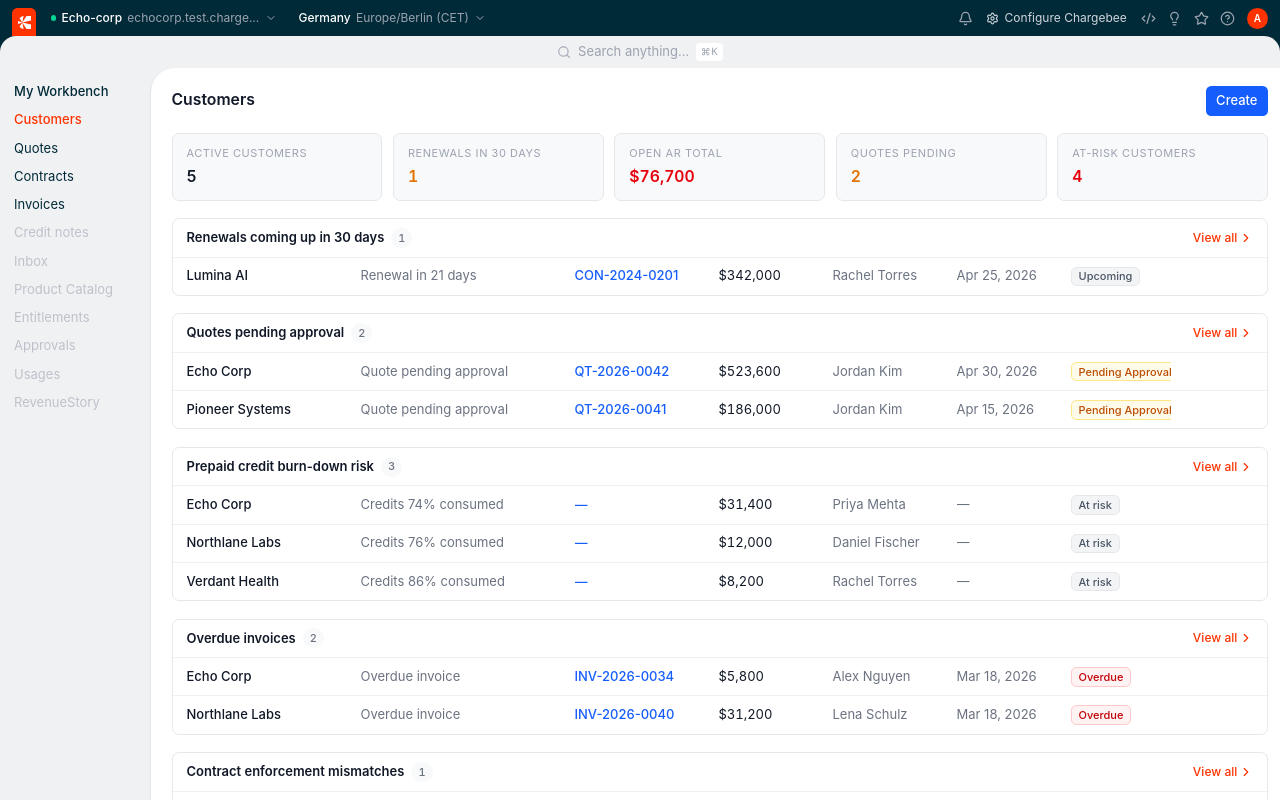
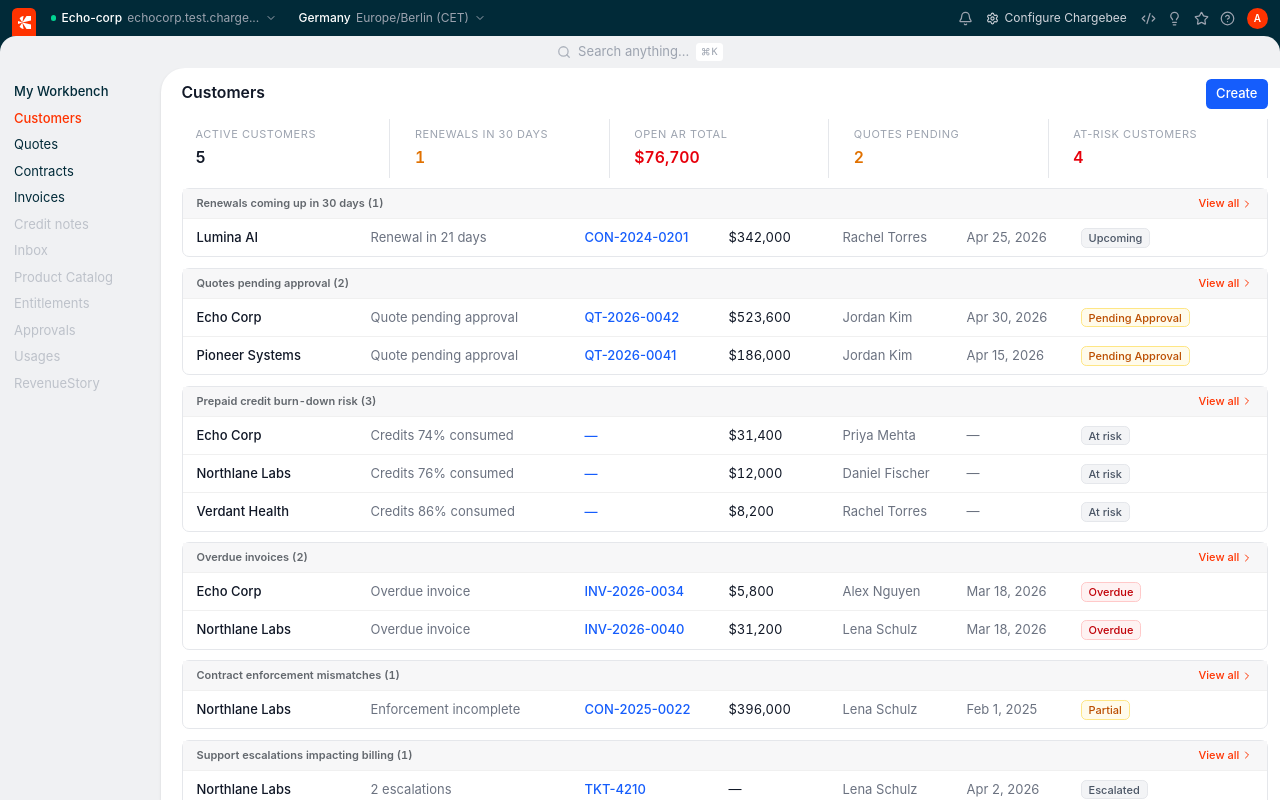
Before and after one commit to cb-vicky/cb-apex-slg, a React (Vite) app: page /customers in a window 1280 px wide. Built offline with nearby package versions, Linux system fonts and the light colour scheme; the HTML template or start-up script is replaced by a standard one.

Commit message:
stable verion v1, post this making changes to features

```diff
--- a/src/components/index-page/GroupedRow.tsx
+++ b/src/components/index-page/GroupedRow.tsx
@@ -23,7 +23,7 @@
 
 export function RowCell({ children, className, width }: { children: ReactNode; className?: string; width?: string }) {
   return (
-    <span className={cn("truncate", className)} style={width ? { width, minWidth: width, maxWidth: width } : undefined}>
+    <span className={cn("min-w-0 overflow-visible whitespace-nowrap", className)} style={width ? { width, minWidth: width, maxWidth: width } : undefined}>
       {children}
     </span>
   );
--- a/src/components/index-page/GroupedSection.tsx
+++ b/src/components/index-page/GroupedSection.tsx
@@ -16,19 +16,20 @@
 
   return (
     <div className="rounded-lg border border-border-default bg-white">
-      <div className="flex items-center justify-between border-b border-border-subtle px-4 py-2.5">
-        <div className="flex items-center gap-2">
-          <h3 className="text-[13px] font-semibold text-text-primary">{title}</h3>
-          <span className="rounded-full bg-surface-muted px-2 py-0.5 text-[11px] font-medium text-text-secondary tabular-nums">
-            {count}
-          </span>
-        </div>
+      <div
+        className="flex h-[30px] shrink-0 items-center justify-between border-b border-border-subtle px-4"
+        style={{ backgroundColor: "#F7F7F8" }}
+      >
+        <h3 className="text-[11px] font-semibold leading-none text-[#62676D] tabular-nums">
+          {title} ({count})
+        </h3>
         <button
+          type="button"
           onClick={() => navigate(viewAllPath)}
-          className="inline-flex items-center gap-0.5 text-[12px] font-medium text-cb-orange transition-colors hover:text-cb-orange/80"
+          className="inline-flex items-center gap-0.5 text-[11px] font-medium leading-none text-cb-orange transition-colors hover:text-cb-orange/80"
         >
           View all
-          <ChevronRight size={14} />
+          <ChevronRight size={12} strokeWidth={2} />
         </button>
       </div>
       <div className="divide-y divide-border-subtle">{children}</div>
--- a/src/components/index-page/ListTable.tsx
+++ b/src/components/index-page/ListTable.tsx
@@ -16,11 +16,11 @@
 export function ListTable({ columns, children }: Props) {
   return (
     <div className="rounded-lg border border-border-default bg-white">
-      <div className="flex items-center gap-4 border-b border-border-subtle bg-surface-muted px-4 py-2">
+      <div className="flex h-[30px] shrink-0 items-center gap-4 border-b border-border-subtle bg-surface-muted px-4">
         {columns.map((col) => (
           <span
             key={col.key}
-            className={cn("text-[11px] font-semibold uppercase tracking-wider text-text-muted truncate", col.className)}
+            className={cn("truncate text-[11px] font-semibold uppercase leading-none tracking-wider text-text-muted", col.className)}
             style={col.width ? { width: col.width, minWidth: col.width, maxWidth: col.width } : { flex: 1 }}
           >
             {col.label}
@@ -46,7 +46,7 @@
 export function ListCell({ children, className, width }: { children: ReactNode; className?: string; width?: string }) {
   return (
     <span
-      className={cn("truncate text-[13px]", className)}
+      className={cn("min-w-0 overflow-visible whitespace-nowrap text-[13px]", className)}
       style={width ? { width, minWidth: width, maxWidth: width } : { flex: 1 }}
     >
       {children}
--- a/src/components/index-page/MetricStrip.tsx
+++ b/src/components/index-page/MetricStrip.tsx
@@ -17,7 +17,7 @@
       {metrics.map((m) => (
         <div
           key={m.label}
-          className="flex flex-1 flex-col gap-1 rounded-lg border border-border-default bg-surface-muted px-4 py-3"
+          className="flex flex-1 flex-col gap-1 border-r border-border-default bg-white px-4 py-2"
         >
           <span className="text-[11px] uppercase tracking-wider text-text-muted">{m.label}</span>
           <span className={`text-lg font-semibold tabular-nums ${variantClasses[m.variant ?? "default"]}`}>
--- a/src/components/layout/Sidebar.tsx
+++ b/src/components/layout/Sidebar.tsx
@@ -37,8 +37,8 @@
   const workbenchActive = location.pathname === "/" || location.pathname === "/workbench";
 
   return (
-    <aside className="flex w-[140px] shrink-0 flex-col bg-[#F0F1F3] pt-3">
-      <nav className="flex flex-1 flex-col gap-0.5 px-2">
+    <aside className="flex w-[150px] shrink-0 flex-col bg-[#F0F1F3] pt-3">
+      <nav className="flex flex-1 flex-col gap-0 px-2">
         <button
           onClick={() => navigate("/")}
           className={cn(
--- a/src/pages/ContractsIndex.tsx
+++ b/src/pages/ContractsIndex.tsx
@@ -124,7 +124,7 @@
     const filtered = contracts.filter((c) => rows.some((r) => r.contractId === c.id));
     return (
       <div className="flex h-full w-full flex-col overflow-auto">
-        <div className="flex flex-col gap-5 px-6 py-5">
+        <div className="flex flex-col gap-3 px-6 pt-3 pb-5">
           <PageHeader
             title="Contracts"
             backLabel="Back to overview"
@@ -157,7 +157,7 @@
 
   return (
     <div className="flex h-full w-full flex-col overflow-auto">
-      <div className="flex flex-col gap-5 px-6 py-5">
+      <div className="flex flex-col gap-3 px-6 pt-3 pb-5">
         <PageHeader title="Contracts" createLabel="Upload" />
         <MetricStrip metrics={metrics} />
         {groupMeta.map((gm) => {
--- a/src/pages/CustomersIndex.tsx
+++ b/src/pages/CustomersIndex.tsx
@@ -178,7 +178,7 @@
     const rows = groups[groupFilter] ?? [];
     return (
       <div className="flex h-full w-full flex-col overflow-auto">
-        <div className="flex flex-col gap-5 py-5 pl-6 pr-[12px]">
+        <div className="flex flex-col gap-3 pt-3 pb-5 pl-6 pr-[12px]">
           <PageHeader
             title="Customers"
             backLabel="Back to overview"
@@ -216,7 +216,7 @@
   // Grouped landing
   return (
     <div className="flex h-full w-full flex-col overflow-auto">
-      <div className="flex flex-col gap-5 py-5 pl-6 pr-[12px]">
+      <div className="flex flex-col gap-3 pt-3 pb-5 pl-6 pr-[12px]">
         <PageHeader title="Customers" createLabel="Create" />
         <MetricStrip metrics={metrics} />
         {groupMeta.map((gm) => {
--- a/src/pages/InvoicesIndex.tsx
+++ b/src/pages/InvoicesIndex.tsx
@@ -117,7 +117,7 @@
     const filtered = invoices.filter((inv) => rows.some((r) => r.invoiceId === inv.id));
     return (
       <div className="flex h-full w-full flex-col overflow-auto">
-        <div className="flex flex-col gap-5 px-6 py-5">
+        <div className="flex flex-col gap-3 px-6 pt-3 pb-5">
           <PageHeader title="Invoices" backLabel="Back to overview" backPath="/invoices" filterLabel={gm?.label} />
           <MetricStrip metrics={metrics} />
           <ListTable columns={listColumns}>
@@ -144,7 +144,7 @@
 
   return (
     <div className="flex h-full w-full flex-col overflow-auto">
-      <div className="flex flex-col gap-5 px-6 py-5">
+      <div className="flex flex-col gap-3 px-6 pt-3 pb-5">
         <PageHeader title="Invoices" />
         <MetricStrip metrics={metrics} />
         {groupMeta.map((gm) => {
--- a/src/pages/QuotesIndex.tsx
+++ b/src/pages/QuotesIndex.tsx
@@ -120,7 +120,7 @@
     const filtered = quotes.filter((q) => rows.some((r) => r.quoteId === q.id));
     return (
       <div className="flex h-full w-full flex-col overflow-auto">
-        <div className="flex flex-col gap-5 px-6 py-5">
+        <div className="flex flex-col gap-3 px-6 pt-3 pb-5">
           <PageHeader
             title="Quotes"
             backLabel="Back to overview"
@@ -154,7 +154,7 @@
 
   return (
     <div className="flex h-full w-full flex-col overflow-auto">
-      <div className="flex flex-col gap-5 px-6 py-5">
+      <div className="flex flex-col gap-3 px-6 pt-3 pb-5">
         <PageHeader title="Quotes" createLabel="Create" />
         <MetricStrip metrics={metrics} />
         {groupMeta.map((gm) => {
--- a/src/pages/workbench/WorkbenchHome.tsx
+++ b/src/pages/workbench/WorkbenchHome.tsx
@@ -37,7 +37,7 @@
           </div>
 
           {/* Right: sticky info rail */}
-          <div className="col-span-4">
+          <div className="col-span-4 pt-0">
             <OperatorRail cards={railCards} />
           </div>
         </div>
```
Also changed, not shown: src/components/getting-started/GettingStartedHeader.tsx (+1 -13 lines).
